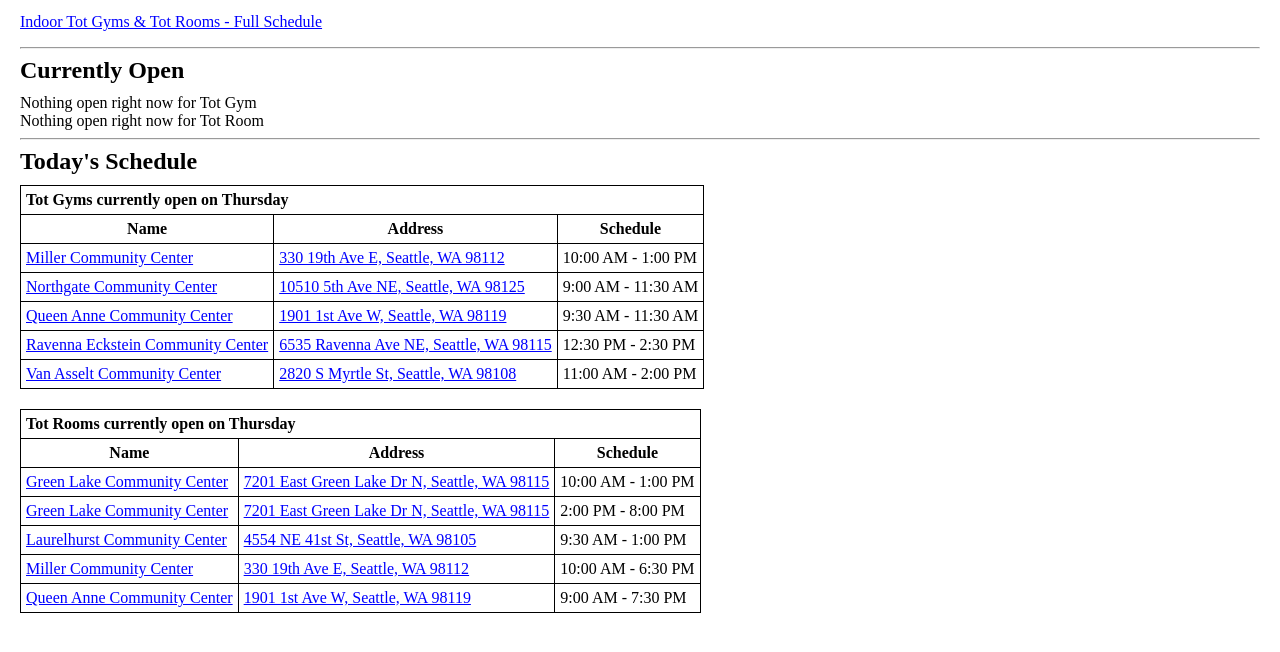
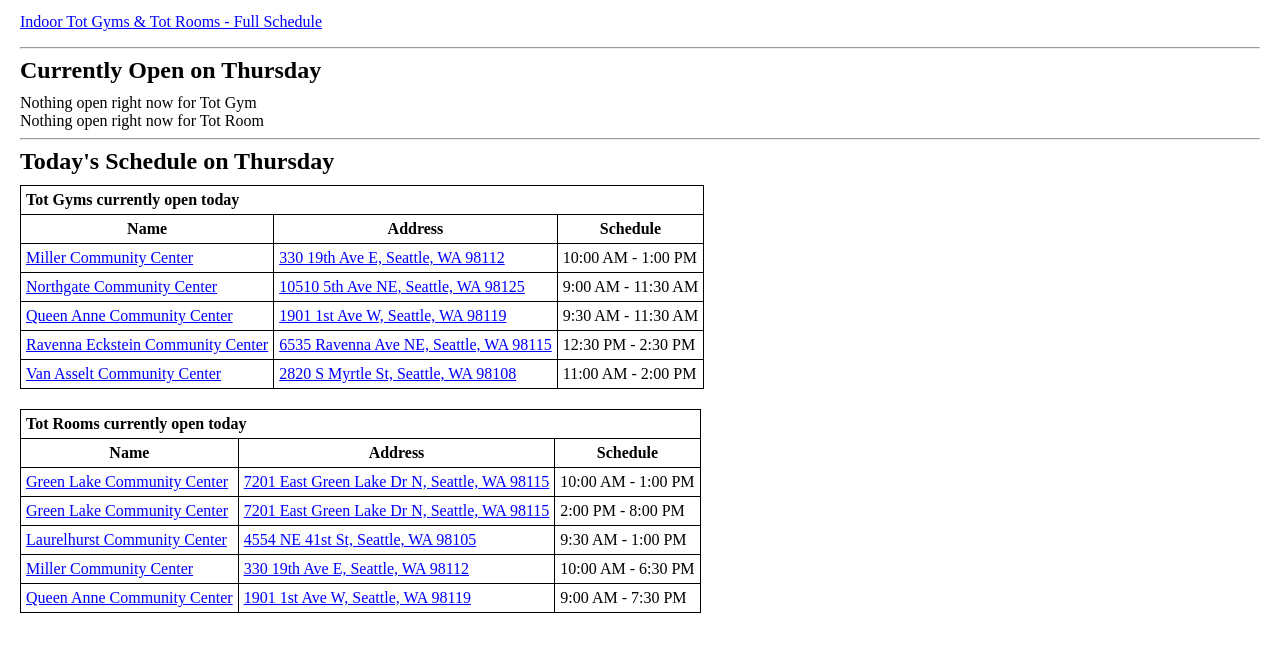
Before and after one commit to Knifin/seattle-community-centers, a website built with Vite: page index.html in a window 1280 px wide. Shown: the part 60-712 px from the top of the page. Built offline with nearby package versions, Linux system fonts and the light colour scheme.

Commit message:
Refactored and adjusted headers.

```diff
--- a/index.html
+++ b/index.html
@@ -12,11 +12,11 @@
       <a href="https://www.seattle.gov/parks/learning-and-childcare/toddler-indoor-play-areas">Indoor Tot Gyms & Tot Rooms - Full Schedule</a>
     </p>
     <hr>
-    <h2>Currently Open</h2>
+    <h2 id="currently-open"></h2>
     <div id="gym-schedule-now"></div>
     <div id="tot-room-schedule-now"></div>
     <hr>
-    <h2>Today's Schedule</h2>
+    <h2 id="todays-schedule"></h2>
     <div id="gym-schedule-today"></div>
     <div id="tot-room-schedule-today"></div>
     <script type="module" src="/src/main.ts"></script>
--- a/src/main.ts
+++ b/src/main.ts
@@ -322,7 +322,7 @@ class main {
             <table>
             <thead>
                 <tr>
-                    <td colspan="3"><h3>${title}</h3></td>
+                    <td colspan="4"><h3>${title}</h3></td>
                 </tr>
                 <tr>
                     <th>Name</th>
@@ -414,17 +414,23 @@ class main {
     }
 
     public printSchedules(): void {
-        app.printTodaysSchedule('Tot Gym', `Tot Gyms currently open on ${app.getWeekDay()}`,'#gym-schedule-today');
-        app.printTodaysSchedule('Tot Room', `Tot Rooms currently open on ${app.getWeekDay()}`,'#tot-room-schedule-today');
+        app.printTodaysSchedule('Tot Gym', `Tot Gyms currently open today`,'#gym-schedule-today');
+        app.printTodaysSchedule('Tot Room', `Tot Rooms currently open today`,'#tot-room-schedule-today');
     }
 
     public printCurrentSchedule(): void {
-        app.printOpenNow('Tot Gym', `Tot Gyms open on ${app.getWeekDay()}`,'#gym-schedule-now');
-        app.printOpenNow('Tot Room', `Tot Rooms open on ${app.getWeekDay()}`,'#tot-room-schedule-now');
+        app.printOpenNow('Tot Gym', `Tot Gyms open today`,'#gym-schedule-now');
+        app.printOpenNow('Tot Room', `Tot Rooms open today`,'#tot-room-schedule-now');
+    }
+
+    public printHeaders(): void {
+        document.querySelector<HTMLHeadingElement>('#currently-open')!.innerHTML = `Currently Open on ${this.getWeekDay()}`;
+        document.querySelector<HTMLHeadingElement>('#todays-schedule')!.innerHTML = `Today's Schedule on ${this.getWeekDay()}`;
     }
 }
 
 const app: main = new main();
+app.printHeaders();
 app.printSchedules();
 app.printCurrentSchedule();
 
@@ -432,6 +438,7 @@ const now: Date = new Date();
 const millisecondsUntilNextMinute: number = (60 - now.getSeconds()) * 1000 - now.getMilliseconds();
 setTimeout(() => {
     setInterval(() => {
+        app.printHeaders();
         app.printCurrentSchedule();
     }, 60000);
 }, millisecondsUntilNextMinute);
```
